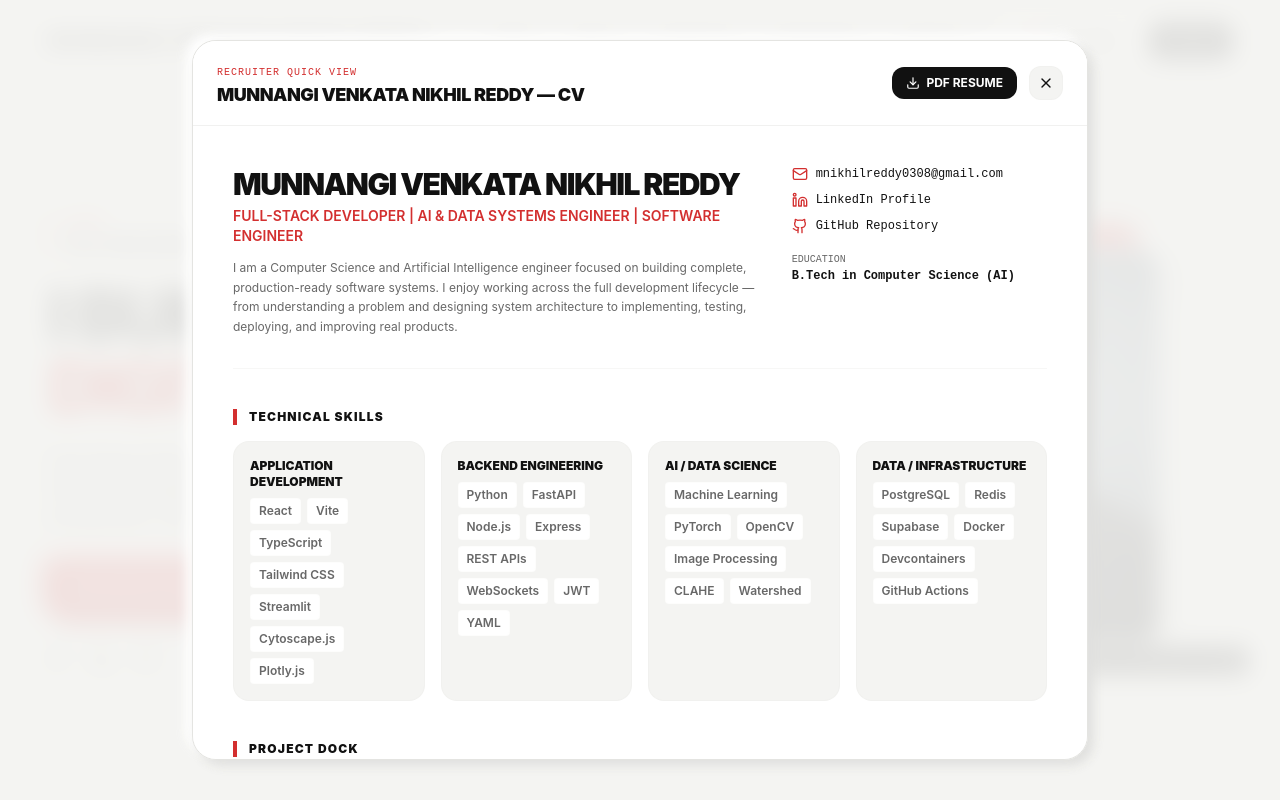
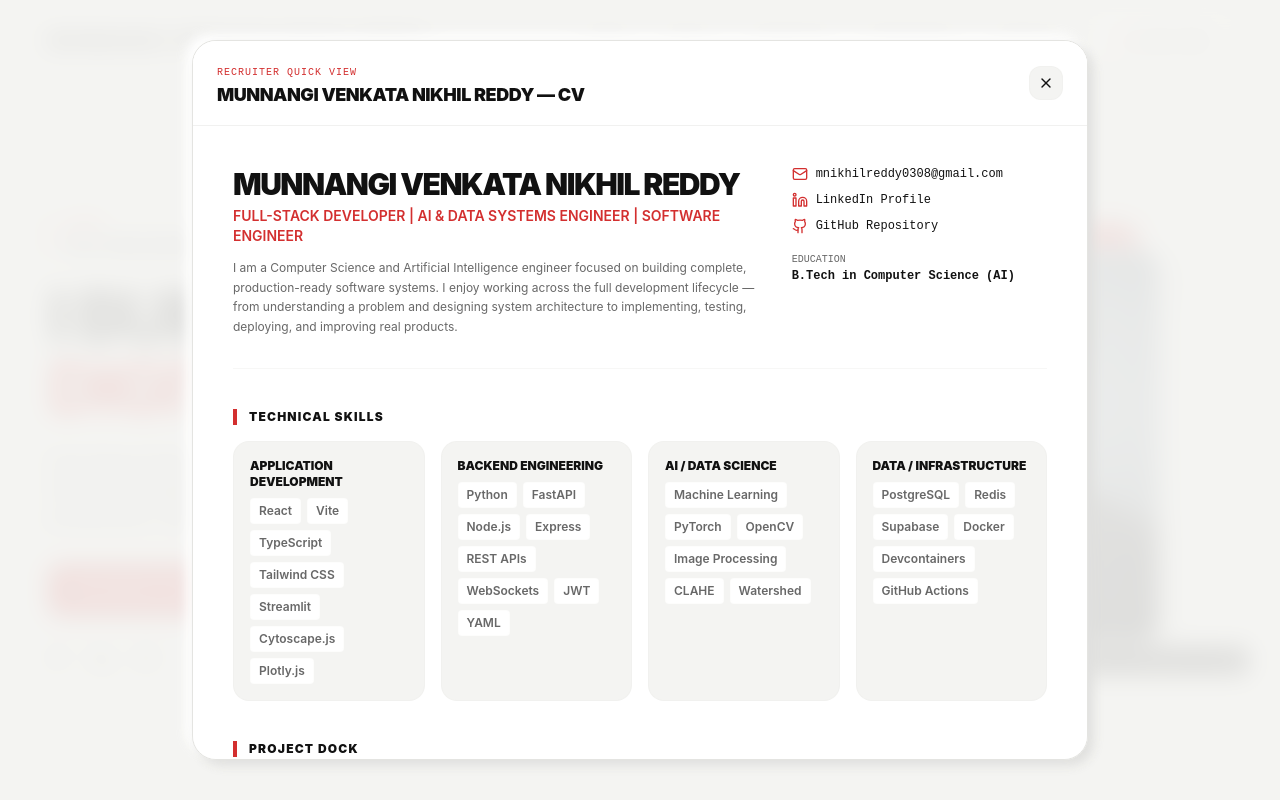
Before and after one commit to mnikhilreddy491-collab/nikhil-reddy-portfolio, a React (Vite) app: page / in a window 1280 px wide. Both pictures are taken after a click on the button "QUICK VIEW". Shown: the top 800 px of the page. Built offline with nearby package versions, Linux system fonts and the light colour scheme.

Commit message:
refactor: remove broken resume buttons and red glowing shadows

```diff
--- a/src/components/contact/Contact.tsx
+++ b/src/components/contact/Contact.tsx
@@ -19,9 +19,6 @@ export const Contact: React.FC = () => {
         </div>
 
         <NeumorphicCard className="p-8 md:p-12 border border-neu-border/30 relative overflow-hidden bg-neu-surface">
-          {/* Editorial Crimson Accent corner */}
-          <div className="absolute top-0 right-0 w-24 h-24 bg-neu-accent/5 rounded-bl-[100%] pointer-events-none" />
-
           <div className="max-w-3xl space-y-8">
             <span className="text-xs font-mono text-neu-accent tracking-widest uppercase block mb-1">COLLABORATION & PROJECTS</span>
 
--- a/src/components/hero/Hero.tsx
+++ b/src/components/hero/Hero.tsx
@@ -91,15 +91,6 @@ export const Hero: React.FC = () => {
               EXPLORE MY WORK
               <ArrowUpRight className="w-4 h-4 transition-transform group-hover:translate-x-0.5 group-hover:-translate-y-0.5" />
             </NeumorphicButton>
-
-            <a
-              href="/resume.pdf"
-              target="_blank"
-              rel="noopener noreferrer"
-              className="inline-flex items-center justify-center font-semibold rounded-xl px-6 py-4 text-sm bg-neu-surface text-neu-text border border-neu-border/40 shadow-neu-flat hover:shadow-neu-flat-hover hover:text-neu-accent transition-all duration-200"
-            >
-              VIEW RESUME
-            </a>
           </div>
 
           {/* Social Links */}
--- a/src/components/layout/QuickView.tsx
+++ b/src/components/layout/QuickView.tsx
@@ -1,5 +1,5 @@
 import React from 'react';
-import { X, Download, Mail } from 'lucide-react';
+import { X, Mail } from 'lucide-react';
 import { GithubIcon, LinkedinIcon } from '../ui/SocialIcons';
 import { PERSONAL_INFO, TECH_CATEGORIES, PROJECTS, TIMELINE } from '../../data/portfolioData';
 
@@ -31,15 +31,6 @@ export const QuickView: React.FC<QuickViewProps> = ({ isOpen, onClose }) => {
             <h3 className="text-lg font-black text-neu-text tracking-tight uppercase">MUNNANGI VENKATA NIKHIL REDDY — CV</h3>
           </div>
           <div className="flex items-center gap-3">
-            <a
-              href="/resume.pdf"
-              target="_blank"
-              rel="noopener noreferrer"
-              className="inline-flex items-center gap-1.5 px-3.5 py-2 bg-neu-text text-white text-xs font-bold rounded-xl hover:bg-neutral-800 transition-colors"
-            >
-              <Download className="w-3.5 h-3.5" />
-              PDF RESUME
-            </a>
             <button
               onClick={onClose}
               className="p-2 bg-neu-bg hover:bg-neutral-200 border border-neu-border/20 rounded-xl text-neu-text transition-colors outline-none"
--- a/src/components/navigation/Navbar.tsx
+++ b/src/components/navigation/Navbar.tsx
@@ -121,15 +121,6 @@ export const Navbar: React.FC<NavbarProps> = ({ onQuickViewOpen }) => {
               <FileText className="w-3.5 h-3.5 mr-1.5 text-neu-accent" />
               QUICK VIEW
             </NeumorphicButton>
-
-            <a
-              href="/resume.pdf"
-              target="_blank"
-              rel="noopener noreferrer"
-              className="inline-flex items-center justify-center text-xs font-bold py-2.5 px-4 bg-neu-text text-white rounded-xl hover:bg-neutral-800 transition-colors"
-            >
-              RESUME
-            </a>
           </div>
         </nav>
 
@@ -186,16 +177,6 @@ export const Navbar: React.FC<NavbarProps> = ({ onQuickViewOpen }) => {
                   <FileText className="w-4 h-4 mr-2 text-neu-accent" />
                   QUICK VIEW
                 </NeumorphicButton>
-
-                <a
-                  href="/resume.pdf"
-                  target="_blank"
-                  rel="noopener noreferrer"
-                  className="w-full text-center font-bold py-3 bg-neu-text text-white rounded-xl hover:bg-neutral-800 transition-colors"
-                  onClick={() => setIsOpen(false)}
-                >
-                  RESUME
-                </a>
               </div>
             </div>
           </motion.div>
--- a/src/components/ui/NeumorphicButton.tsx
+++ b/src/components/ui/NeumorphicButton.tsx
@@ -33,9 +33,9 @@ export const NeumorphicButton: React.FC<NeumorphicButtonProps> = ({
     variantStyles = 'bg-neu-text text-white shadow-md hover:bg-neutral-800 hover:-translate-y-0.5';
     tapAnimation = { scale: 0.97 };
   } else if (variant === 'accent') {
-    // Crimson button
-    variantStyles = 'bg-neu-accent text-white shadow-neu-accent-flat hover:bg-red-700 hover:-translate-y-0.5';
-    tapAnimation = { scale: 0.97, boxShadow: 'inset 4px 4px 8px #9b1c1c, inset -4px -4px 8px #ef4444' };
+    // Crimson button (flat, solid, no glowing red shadows)
+    variantStyles = 'bg-neu-accent text-white shadow-md hover:bg-red-700 hover:shadow-lg hover:-translate-y-0.5';
+    tapAnimation = { scale: 0.97 };
   }
 
   return (
--- a/tailwind.config.js
+++ b/tailwind.config.js
@@ -26,8 +26,6 @@ export default {
         'neu-flat-sm-hover': '4px 4px 8px #d1d1cf, -4px -4px 8px #ffffff',
         'neu-pressed': 'inset 6px 6px 12px #e0e0de, inset -6px -6px 12px #ffffff',
         'neu-pressed-sm': 'inset 3px 3px 6px #e0e0de, inset -3px -3px 6px #ffffff',
-        'neu-accent-flat': '6px 6px 12px #b72727, -6px -6px 12px #ef3737', // red neumorphic flat
-        'neu-accent-pressed': 'inset 6px 6px 12px #b72727, inset -6px -6px 12px #ef3737',
       },
       fontFamily: {
         sans: ['Geist', 'Inter', 'system-ui', 'sans-serif'],
```
